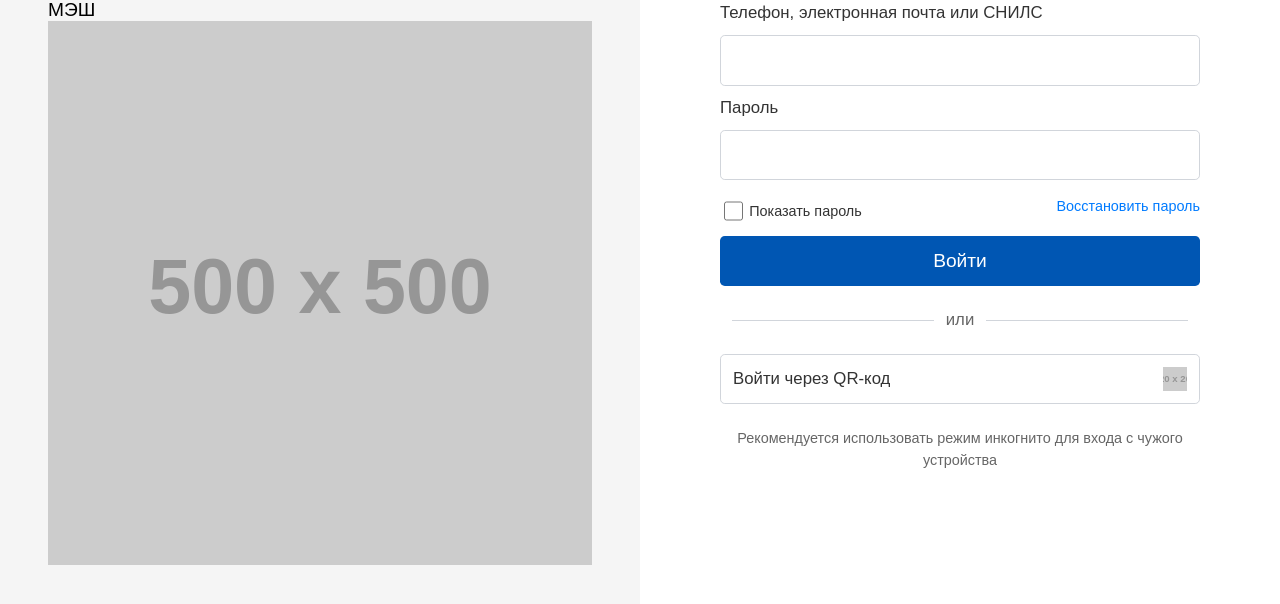
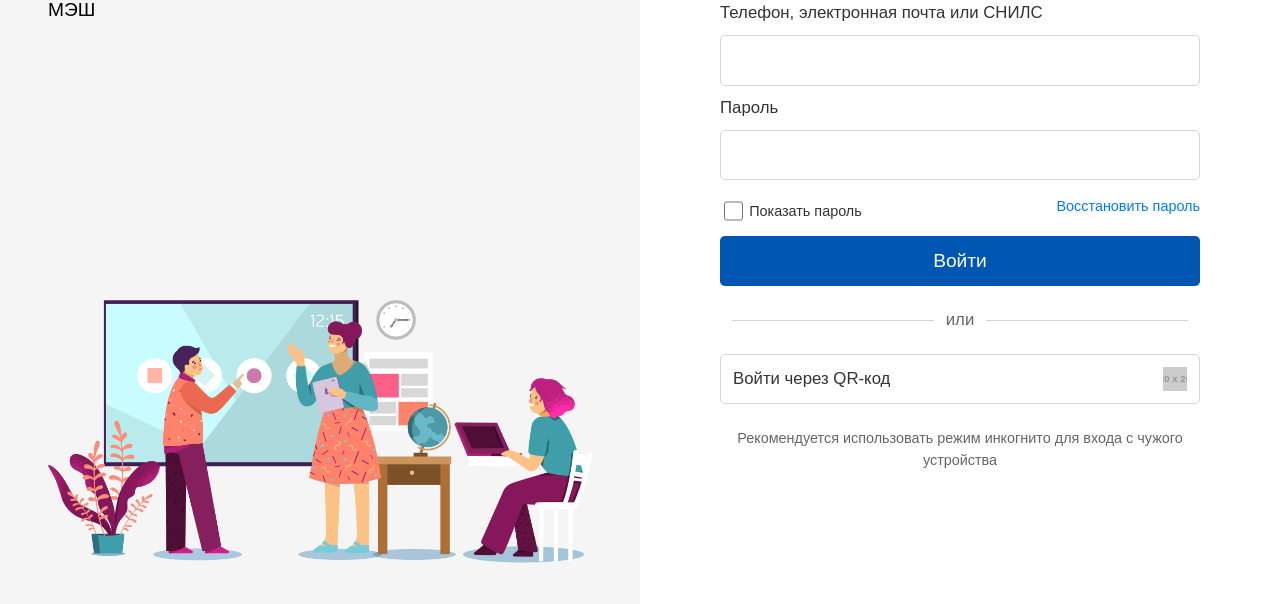
Before and after one commit to school-mos-ru/1, a plain HTML site: page index.html in a window 1280 px wide. Shown: the part 184-788 px from the top of the page. Drawn offline with Linux system fonts and the light colour scheme; placeholder pictures from the web are drawn by us.

Commit message:
Update index.html

```diff
--- a/index.html
+++ b/index.html
@@ -228,8 +228,8 @@
                 <p>МЭШ</p>
             </div>
             <div class="image-container">
-                <!-- Оставил заглушку вместо kart.png -->
-                <img src="https://via.placeholder.com/500x500?text=Test" alt="Ученики">
+                <!-- Вернул kart.png -->
+                <img src="kart.png" alt="Ученики">
             </div>
         </div>
         <div class="right-section">
```
